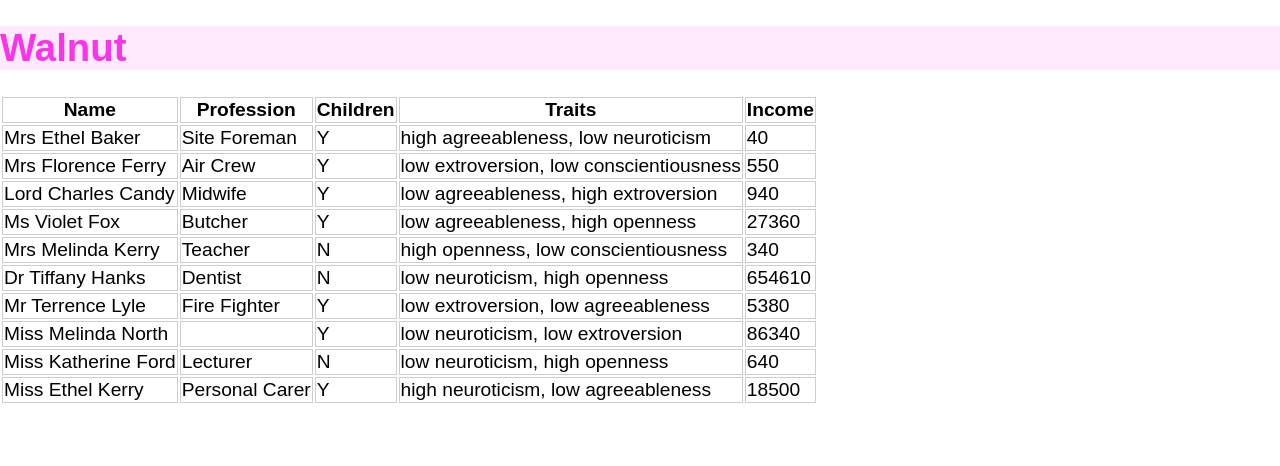
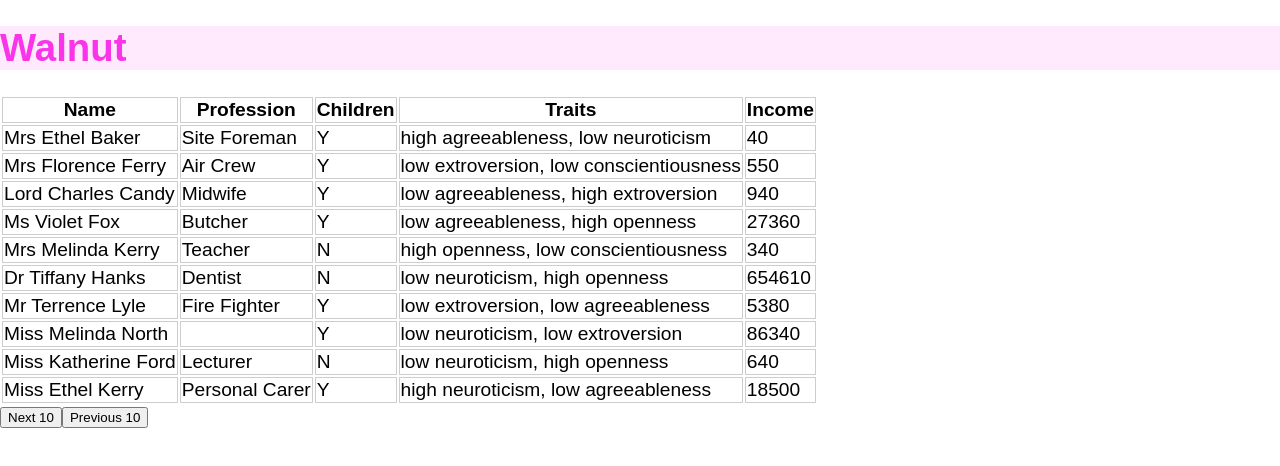
Before and after one commit to wemmm/walnut, a React app: page / in a window 1280 px wide. Shown: the top 466 px of the page. Built offline with nearby package versions, Linux system fonts and the light colour scheme.

Commit message:
Adds buttons to expand or contract the table by ten records

```diff
--- a/src/App.js
+++ b/src/App.js
@@ -15,6 +15,25 @@ const CustomerRow = ({customer}) => (
 );
 
 class App extends Component {
+  constructor() {
+    super();
+    this.state = {
+      recordsShown: 10,
+    }
+  }
+
+  incrementRecords = () => {
+    this.setState({
+      recordsShown: this.state.recordsShown + 10,
+    });
+  }
+
+  decrementRecords = () => {
+    this.setState({
+      recordsShown: this.state.recordsShown - 10,
+    });
+  }
+
   render() {
     return (
       <div className="app">
@@ -33,10 +52,19 @@ class App extends Component {
           </thead>
           <tbody>
           {
-            customers.slice(0, 10).map(c => <CustomerRow customer={c}/>)
+            customers.slice(0, this.state.recordsShown).map(c => <CustomerRow customer={c}/>)
           }
           </tbody>
         </table>
+
+        <button onClick={this.incrementRecords}>
+          Next 10
+        </button>
+
+        <button onClick={this.decrementRecords}>
+          Previous 10
+        </button>
+
       </div>
     );
   }
```
Also changed, not shown: 1 other file (tests, documents, lock files or other folders).
